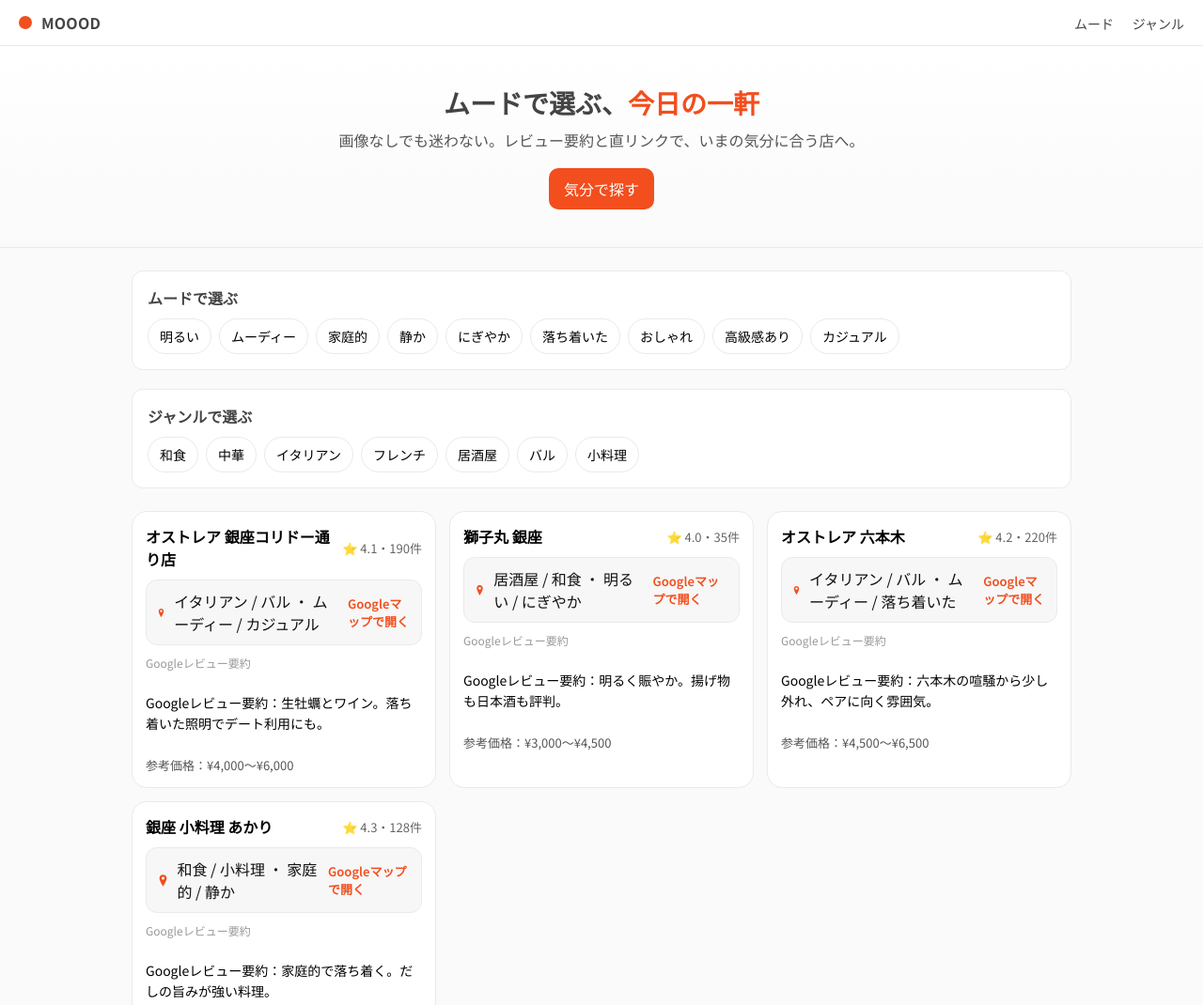
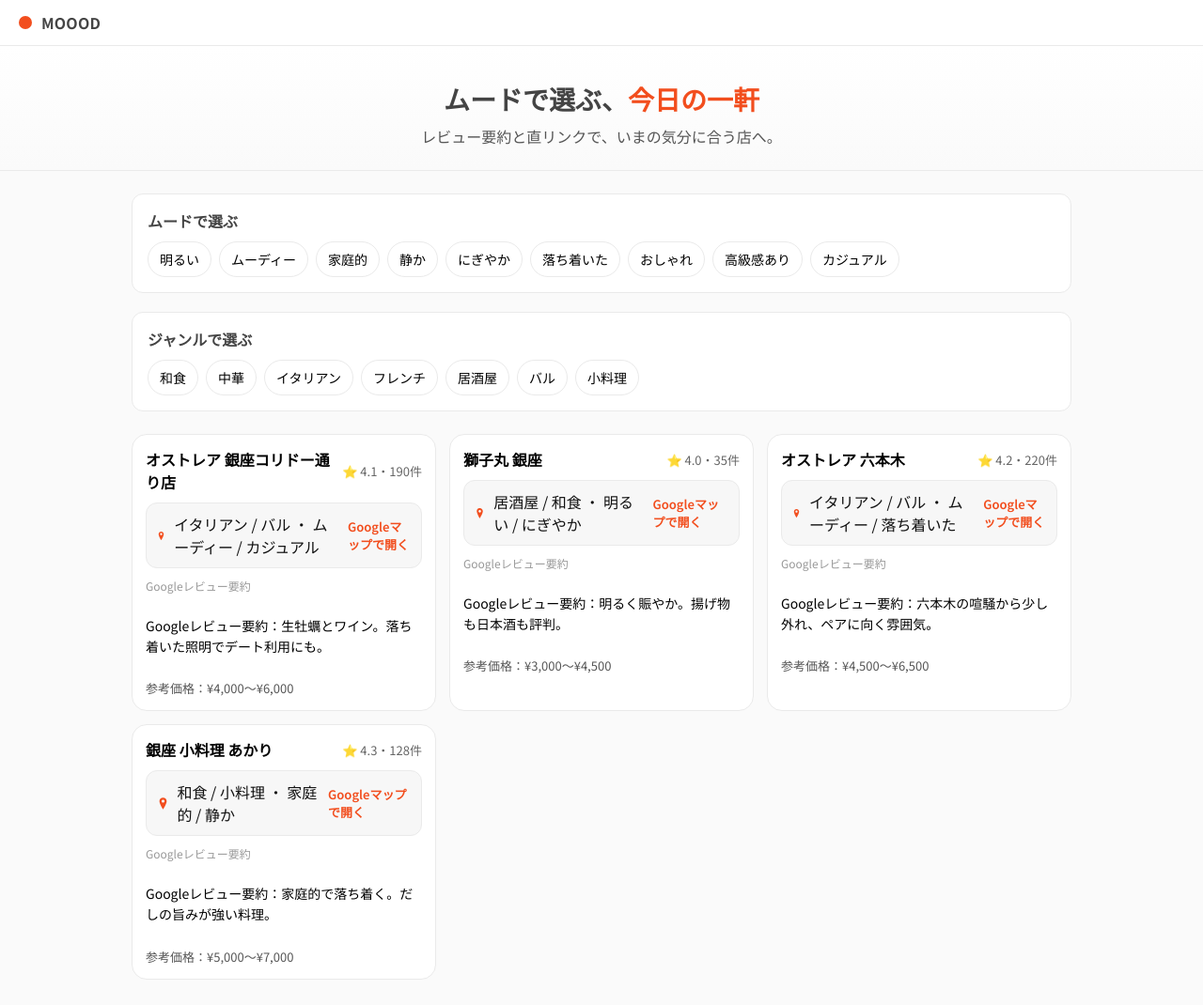
Before and after one commit to NNhiro/moood-ui, a plain HTML site: page index.html in a window 1280 px wide. Shown: the top 1070 px of the page at 94% size. Drawn offline with Linux system fonts and the light colour scheme.

Commit message:
Add files via upload

```diff
--- a/index.html
+++ b/index.html
@@ -16,17 +16,12 @@
       <div class="logo-dot"></div>
       <span class="brand-name">MOOOD</span>
     </div>
-    <nav class="site-nav">
-      <a href="#filters">ムード</a>
-      <a href="#filters">ジャンル</a>
-    </nav>
   </header>
 
   <section class="hero">
     <div class="hero-inner">
       <h1 class="hero-title">ムードで選ぶ、<span class="accent">今日の一軒</span></h1>
-      <p class="hero-copy">画像なしでも迷わない。レビュー要約と直リンクで、いまの気分に合う店へ。</p>
-      <a class="hero-cta" href="#filters">気分で探す</a>
+      <p class="hero-copy">レビュー要約と直リンクで、いまの気分に合う店へ。</p>
     </div>
   </section>
 
--- a/style.css
+++ b/style.css
@@ -3,10 +3,10 @@
   --bg:#FAFAFA;
   --panel:#FFFFFF;
   --ink:#111111;
-  --ink-sub:#444444; /* タイトルは黒に近いグレー */
+  --ink-sub:#444444;
   --muted:#888888;
   --line:#EAEAEA;
-  --accent:#F24E1E;  /* レッド寄りのオレンジをアクセントに */
+  --accent:#F24E1E;
   --accent-quiet:#FFE8E0;
 }
 *{box-sizing:border-box}
@@ -26,17 +26,13 @@ body{
 .brand{display:flex; align-items:center; gap:10px;}
 .logo-dot{width:14px; height:14px; border-radius:50%; background:var(--accent);}
 .brand-name{font-weight:700; letter-spacing:0.2px; color:var(--ink-sub)}
-.site-nav a{color:var(--ink-sub); text-decoration:none; margin-left:16px; font-size:14px}
-.site-nav a:hover{opacity:.8}
 
 /* Hero */
 .hero{background:linear-gradient(180deg, #fff, #fafafa); border-bottom:1px solid var(--line)}
-.hero-inner{max-width:1040px; margin:0 auto; padding:40px 20px; text-align:center}
+.hero-inner{max-width:1040px; margin:0 auto; padding:36px 20px 24px; text-align:center}
 .hero-title{color:var(--ink-sub); font-size:28px; margin:0 0 8px}
 .accent{color:var(--accent)}
-.hero-copy{color:#555; margin:0 0 18px}
-.hero-cta{display:inline-block; padding:10px 16px; background:var(--accent); color:#fff; border-radius:10px; text-decoration:none}
-.hero-cta:hover{opacity:.95}
+.hero-copy{color:#555; margin:0}
 
 /* Filters */
 .filters{max-width:1040px; margin:24px auto; padding:0 20px; display:grid; grid-template-columns:1fr; gap:20px}
@@ -61,14 +57,13 @@ body{
   border-radius:16px;
   padding:14px;
   display:flex; flex-direction:column; gap:10px;
-  min-height:240px; /* 統一高さやや低め */
+  min-height:220px;
   transition:transform .12s ease, box-shadow .12s ease;
 }
 .card:hover{transform:translateY(-2px); box-shadow:0 8px 20px rgba(0,0,0,0.06)}
 .row-top{display:flex; align-items:center; justify-content:space-between; gap:8px}
 .title{font-weight:700; color:#000; margin:0; font-size:16px}
 .meta{color:#666; font-size:13px; white-space:nowrap}
-/* 地図チップ（画像の代替） */
 .mapchip{
   display:flex; align-items:center; gap:8px;
   background:#F7F7F7; border:1px solid var(--line); border-radius:12px; padding:10px;
```
